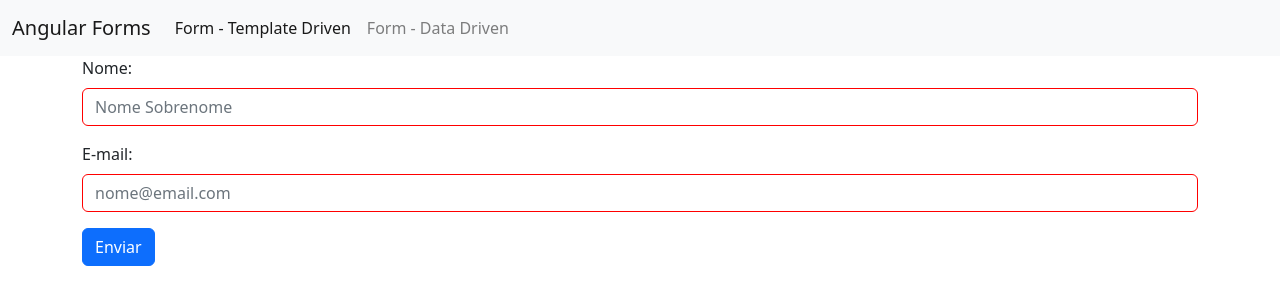
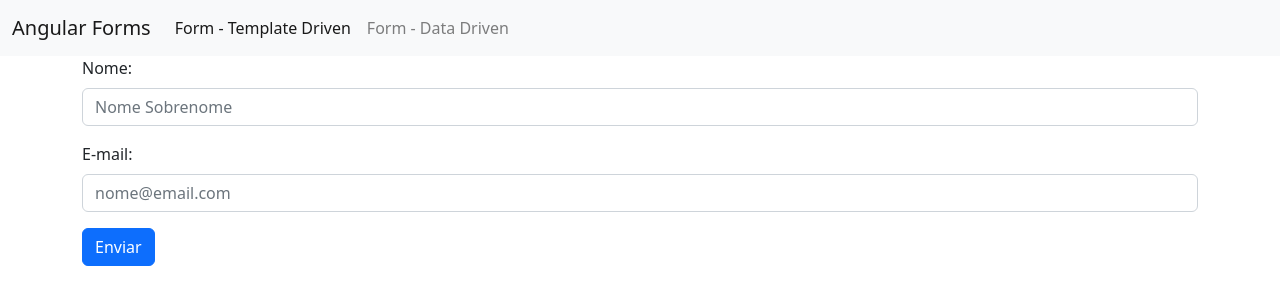
Before and after one commit to LineCaleffi/Forms, an Angular app: page /templateForm in a window 1280 px wide. Shown: the top 304 px of the page. Built offline with nearby package versions, Linux system fonts and the light colour scheme.

Commit message:
Aplicando CSS na validação dos campos

```diff
--- a/src/app/template-form/template-form.component.css
+++ b/src/app/template-form/template-form.component.css
@@ -1,9 +1,9 @@
-/* Deixa o formulario em vermelho se invalido*/
-.ng-invalid:not(form){
+/* Caso a pessoa clique no campo deixa a borda do input em vermelho se inválido*/
+.ng-invalid.ng-touched:not(form){
     border: 1px solid red;
 }
 
-/* Deixa o formulario em azul se válido*/
+/* Caso a pessoa clique no campo deixa a borda do input em azul se válido*/
 .ng-valid:not(form){
     border: 1px solid blue
 }
```
